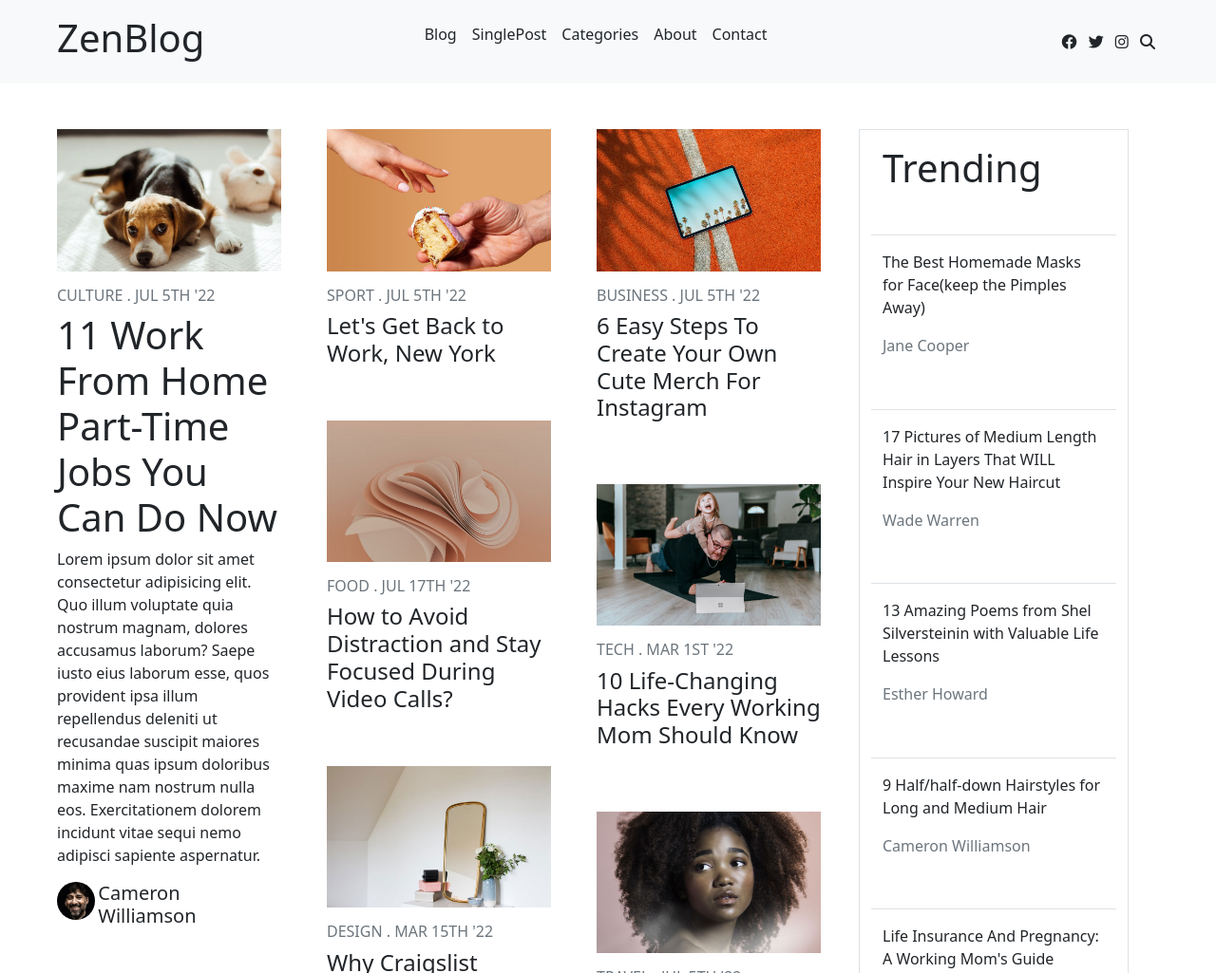
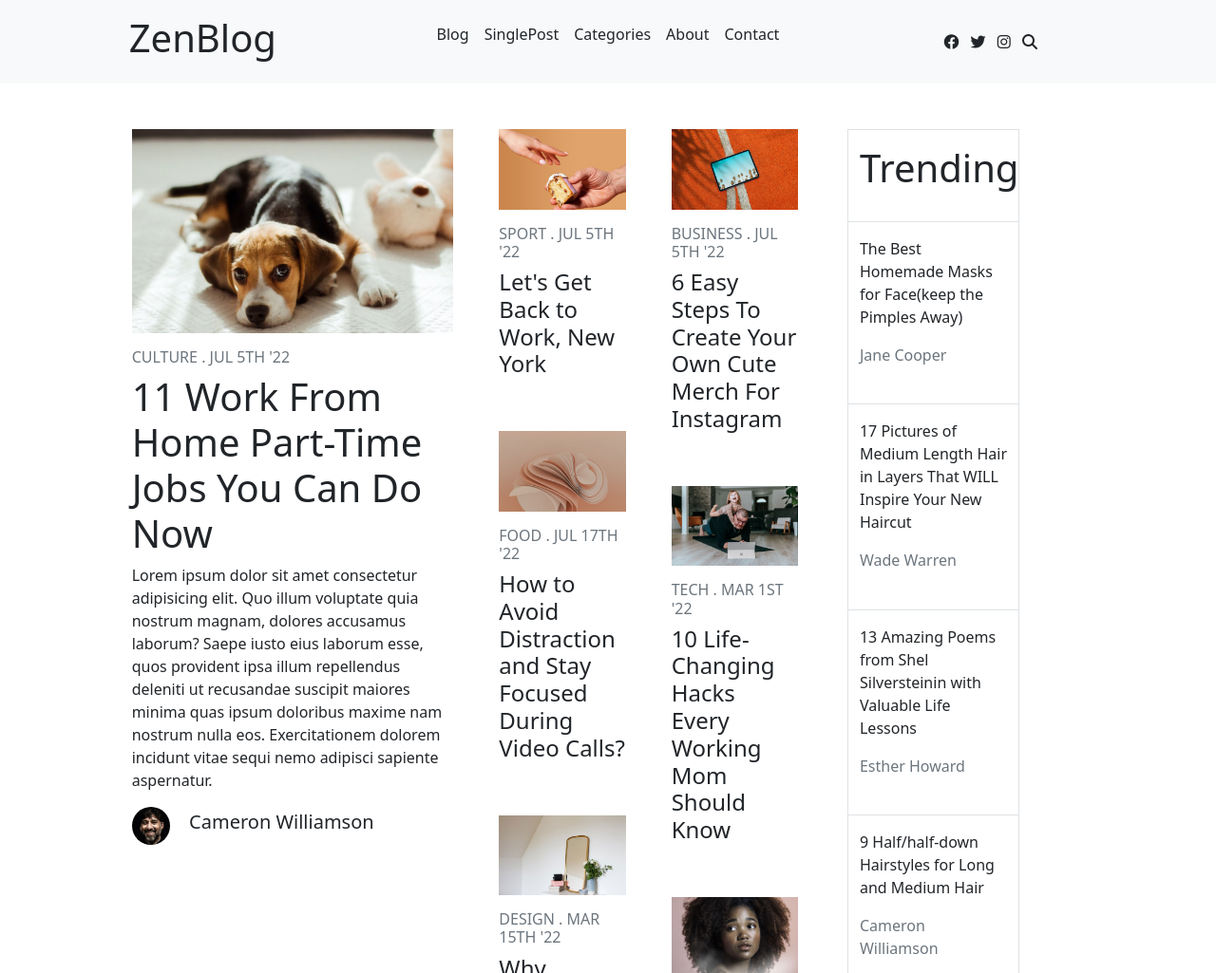
Before and after one commit to kameswaribojanki/TrainingAssignment, a plain HTML site: page Assignment-3/index.html in a window 1280 px wide. Shown: the top 1025 px of the page at 95% size. Drawn offline with nearby package versions, Linux system fonts and the light colour scheme.

Commit message:
adding Assignment-3

```diff
--- a/Assignment-3/index.html
+++ b/Assignment-3/index.html
@@ -17,13 +17,13 @@
             <div class="header">
                 <div class="row d-flex align-items-center pt-3 pb-3 bg-light">
                     <div class="col col-lg-4 col-md-4">
-                        <div class="header text-start ps-lg-5">
+                        <div class="text-start text-lg-center">
                             <h1 class="h1">ZenBlog</h1>
                         </div>
                     </div>
-                    <div class="col col-lg-4 col-md-4">
-                        <div>
-                            <ul class="list-unstyled d-lg-flex d-md-flex d-none">
+                    <div class="col col-lg-4 col-md-4 text-lg-center">
+                        <div >
+                            <ul class="list-unstyled d-lg-flex d-md-flex d-none justify-content-center">
                                     <li class="mx-2">Blog</li>
                                     <li class="mx-2">SinglePost</li>
                                     <li class="mx-2">Categories</li>
@@ -33,7 +33,7 @@
                         </div>
                     </div>
                     <div class="col col-lg-4 col-md-4">
-                        <div class="icons text-end pe-lg-5">
+                        <div class="icons text-end pe-lg-5 text-lg-center">
                                 <i class="fa-brands fa-facebook mx-1"></i>
                                 <i class="fa-brands fa-twitter mx-1"></i>
                                 <i class="fa-brands fa-instagram mx-1"></i>
@@ -43,8 +43,9 @@
                     </div>
                 </div>
             </div>
-            <div class="main row ps-lg-5 ps-md-5">
-                <div class="row col-lg-3 col-md-3">
+            <div class="main row ps-lg-5 ps-md-5 ps-sm-1 pe-0">
+                <div class="row col-lg-1"></div>
+                <div class="row col-sm-12 col-lg-4 col-md-3">
                     <div class="row">
                         <div class="col">
                             <div>
@@ -64,7 +65,7 @@
                         </div>
                     </div>
                 </div>
-                <div class="row col-lg-3 col-md-3">
+                <div class="row col-lg-2 col-md-3">
                     <div class="row">
                         <div class="col">
                             <div>
@@ -93,7 +94,7 @@
                         </div>
                     </div>
                 </div>
-                <div class="row col-lg-3 col-md-3">
+                <div class="row col-lg-2 col-md-3">
                     <div class="row">
                         <div class="col">
                             <div>
@@ -122,8 +123,8 @@
                         </div>
                     </div>
                 </div>
-                <div class="row col-lg-3 col-md-3">
-                    <div class="row mt-5 border m-1">
+                <div class="row col-lg-2 col-md-3">
+                    <div class="row mt-5 border ms-3 ps-0 pe-0">
                         <div class="border-bottom pt-3 pb-2">
                             <h1>Trending</h1>
                         </div>
@@ -143,12 +144,13 @@
                             <p>9 Half/half-down Hairstyles for Long and Medium Hair</p>
                             <p class="text-muted">Cameron Williamson</p>
                         </div>
-                        <div class="border-bottom pt-3 pb-2">
+                        <div class="pt-3 pb-2">
                             <p>Life Insurance And Pregnancy: A Working Mom's Guide</p>
                             <p class="text-muted">Jenny Wilson</p>
                         </div>
                     </div>
                 </div>
+                <div class="row col-lg-1"></div>
             </div>
             <div class="footer row text-white-50 bg-dark m-1 p-2 pb-5 mt-5 mb-0">
                 <div class="row col-lg-3 col-md-3">
```
